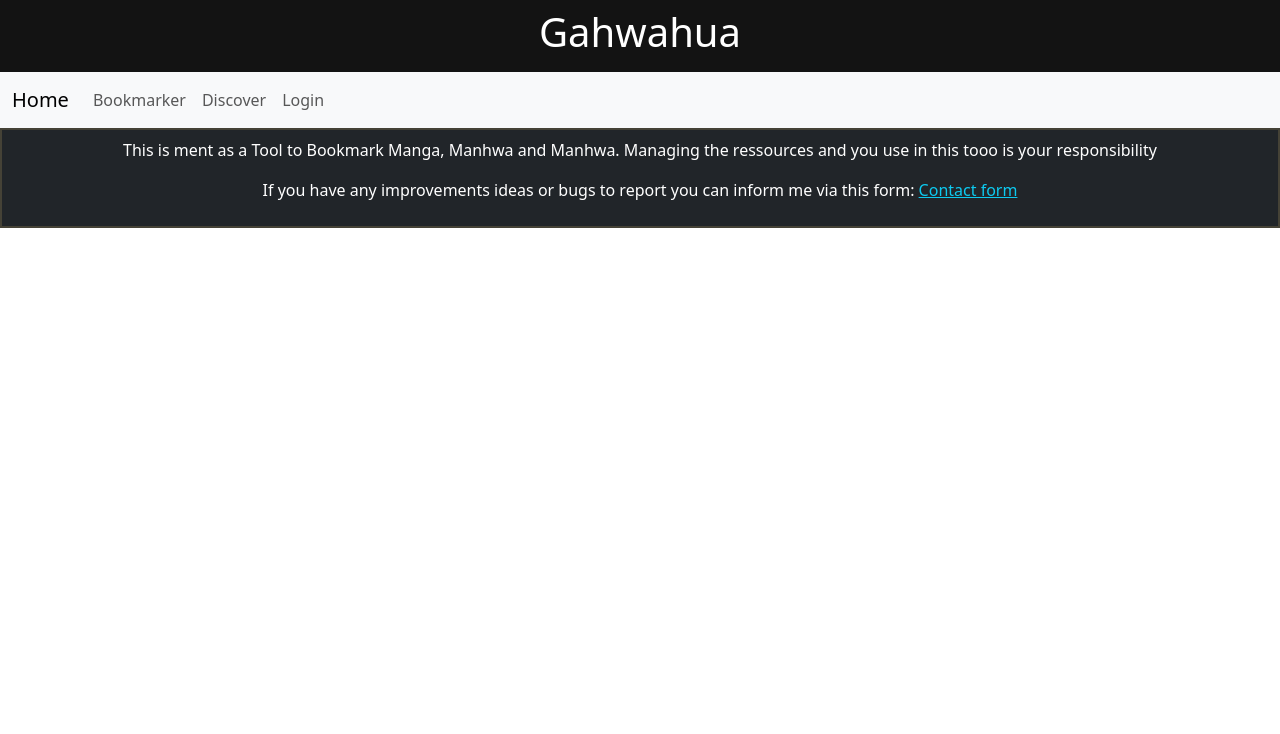
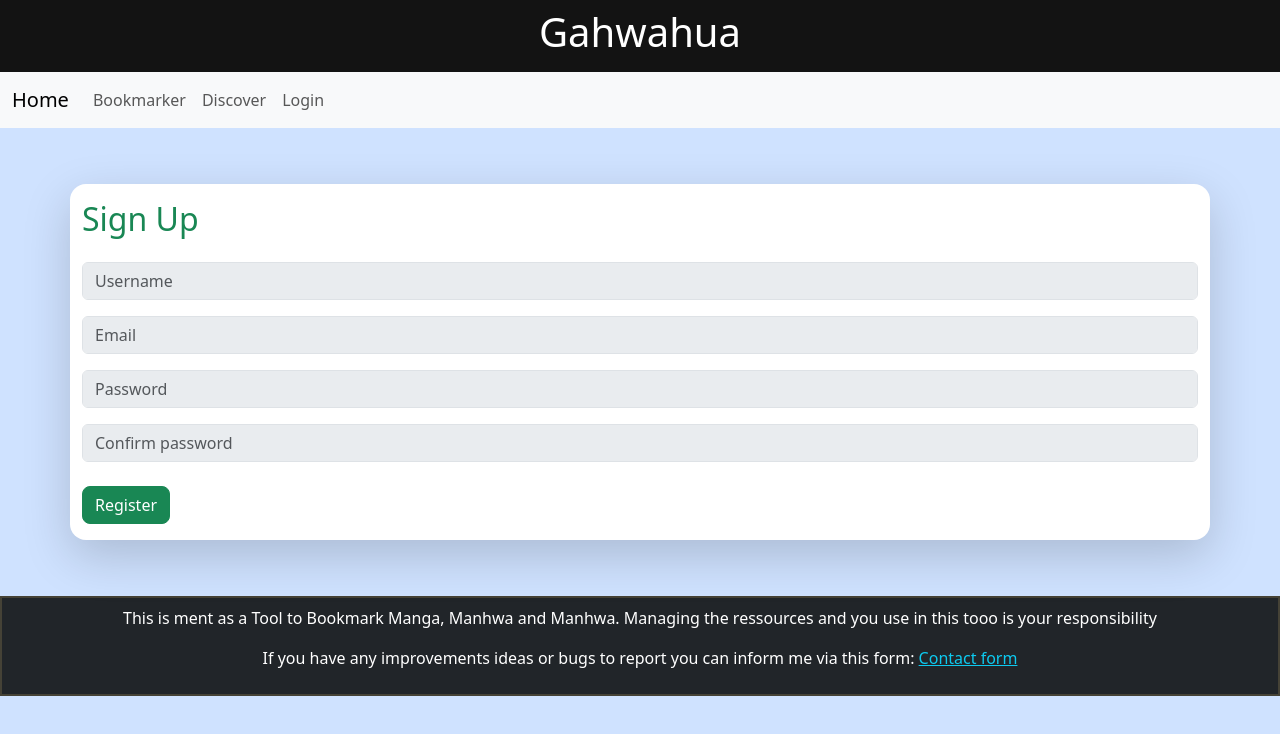
Before and after one commit to Ivano-P/MangahuahwaBookmarker, an Angular app: page /user in a window 1280 px wide. Before the commit this address led to /. Shown: the top 734 px of the page. Built offline with nearby package versions, Linux system fonts and the light colour scheme.

Commit message:
added user and registration component and created simple registration form

```diff
--- a/src/app/app.routes.ts
+++ b/src/app/app.routes.ts
@@ -4,6 +4,8 @@ import {BookmarkerComponent} from "./components/bookmarker/bookmarker.component"
 import {ContactComponent} from "./components/contact/contact.component";
 import {PresentationComponent} from "./components/presentation/presentation.component";
 import {DiscoverComponent} from "./components/discover/discover.component";
+import {RegistrationComponent} from "./components/user/registration/registration.component";
+import {UserComponent} from "./components/user/user.component";
 
 export const routes: Routes = [
   {path: '', redirectTo: 'presentation', pathMatch: 'full'},
@@ -12,4 +14,6 @@ export const routes: Routes = [
   {path: 'bookmarker', component: BookmarkerComponent,},
   {path: 'login', component: LoginComponent,},
   {path: 'discover', component: DiscoverComponent,},
+  {path:'registration', component: RegistrationComponent,},
+  {path:'user', component: UserComponent,},
 ];
--- a/src/app/components/login/login.component.html
+++ b/src/app/components/login/login.component.html
@@ -1 +1,4 @@
-<p>login works!</p>
+<Section class="container-fluid mt-2 mb-5">
+  <h2>Click here to register </h2>
+  <button type="button" class="btn btn-primary"><a routerLink="/user" class="text-white ">CreateAccount</a></button>
+</Section>
--- a/src/app/components/login/login.component.ts
+++ b/src/app/components/login/login.component.ts
@@ -1,9 +1,12 @@
 import { Component } from '@angular/core';
+import {RouterLink} from "@angular/router";
 
 @Component({
   selector: 'app-login',
   standalone: true,
-  imports: [],
+    imports: [
+        RouterLink
+    ],
   templateUrl: './login.component.html',
   styleUrl: './login.component.css'
 })
--- /dev/null
+++ b/src/app/components/user/registration/registration.component.html
@@ -0,0 +1,20 @@
+<div class="mb-4 mt-3 h2 text-success">
+  Sign Up
+</div>
+<form [formGroup]="form" (ngSubmit)="onSubmit()">
+  <div class="mb-3 mt-3">
+    <input class=" form-control bg-body-secondary" placeholder="Username" formControlName="username">
+  </div>
+  <div class="mb-3">
+    <input class=" form-control bg-body-secondary" placeholder="Email" formControlName="email">
+  </div>
+  <div class="mb-3">
+    <input class=" form-control bg-body-secondary" placeholder="Password" formControlName="password">
+  </div>
+  <div class="mb-3">
+    <input class=" form-control bg-body-secondary" placeholder="Confirm password" formControlName="confirmPassword">
+  </div>
+  <div class="mb-3 mt-4">
+       <button type="submit" class="btn btn-success rounded-3" [disabled]="form.invalid">Register</button>
+  </div>
+</form>
--- /dev/null
+++ b/src/app/components/user/registration/registration.component.ts
@@ -0,0 +1,25 @@
+import { Component } from '@angular/core';
+import {FormBuilder, ReactiveFormsModule} from "@angular/forms";
+
+@Component({
+  selector: 'app-registration',
+  standalone: true,
+  imports: [ReactiveFormsModule],
+  templateUrl: './registration.component.html',
+  styleUrl: './registration.component.css'
+})
+export class RegistrationComponent {
+  constructor(public formBuilder: FormBuilder) {}
+
+  form = this.formBuilder.group({
+    username: [''],
+    email: [''],
+    password: [''],
+    confirmPassword: [''],
+  })
+  protected readonly onsubmit = onsubmit;
+
+  onSubmit() {
+    console.log(this.form.value);
+  }
+}
--- /dev/null
+++ b/src/app/components/user/user.component.html
@@ -0,0 +1,7 @@
+<div class="container mt-5 mb-5 pt-2 pb-2">
+  <div class="row">
+      <div class="rounded-4 border-0 shadow-lg bg-white">
+      <app-registration></app-registration>
+      </div>
+  </div>
+</div>
--- a/src/index.html
+++ b/src/index.html
@@ -6,8 +6,11 @@
   <base href="/">
   <meta name="viewport" content="width=device-width, initial-scale=1">
   <link rel="icon" type="image/x-icon" href="favicon.ico">
+  <link rel="preconnect" href="https://fonts.googleapis.com">
+  <link rel="preconnect" href="https://fonts.gstatic.com" crossorigin>
+  <link href="https://fonts.googleapis.com/css2?family=Inter:ital,opsz,wght@0,14..32,100..900;1,14..32,100..900&display=swap" rel="stylesheet">
 </head>
-<body>
+<body class="bg-primary-subtle">
   <app-root></app-root>
 </body>
 </html>
--- a/src/styles.css
+++ b/src/styles.css
@@ -1,3 +1,7 @@
+
+body{
+  font-family: "Inter", sans-serif;
+}
 .black-bg{
   background-color: rgb(19, 19, 19);
 }
```
Also changed, not shown: src/app/components/user/user.component.ts (added, +15 -0 lines), src/app/components/user/registration/registration.component.css (added), src/app/components/user/user.component.css (added), 2 other files (tests, documents, lock files or other folders).
